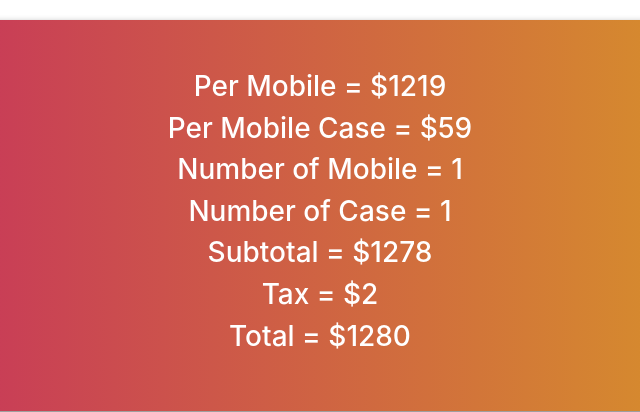
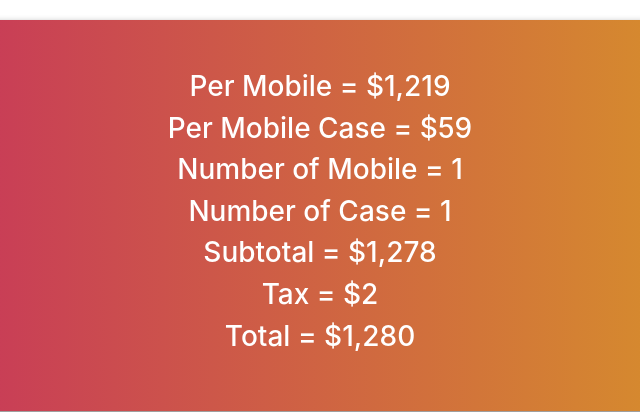
Before and after one commit to mmhk30313/shopping-cart, a plain HTML site: page index.html in a window 1280 px wide. Both pictures are taken after a click on the button "Check Out". Shown: the part 130-542 px from the top of the page, 320-960 px from the left. Drawn offline with nearby package versions, Linux system fonts and the light colour scheme.

Commit message:
Update index.html

```diff
--- a/index.html
+++ b/index.html
@@ -80,13 +80,13 @@
       </div>
    </section>
    <section id="second" class="container memo text-center">
-         <h3>Per Mobile = $1219</h3>
+         <h3>Per Mobile = $1,219</h3>
          <h3>Per Mobile Case = $59</h3>
          <h3>Number of Mobile = <span id="m1">1</span></h3>
          <h3>Number of Case = <span id="m2">1</span></h3>
-         <h3>Subtotal = $<span id="m3">1278</span></h3>
+         <h3>Subtotal = $<span id="m3">1,278</span></h3>
          <h3>Tax = $<span id="m4">2</span></h3>
-         <h3>Total = $<span id="m5">1280</span></h3>
+         <h3>Total = $<span id="m5">1,280</span></h3>
    </section>
    <section id="third" class="container">
       <div class="back text-right">
@@ -304,11 +304,11 @@
             let subTotal = parseInt(document.getElementById('sub-total').innerText);
             let tax = parseInt(document.getElementById('tax').innerText);
             let total = parseInt(document.getElementById('total').innerText);
-            document.getElementById('m1').innerText = m;
-            document.getElementById('m2').innerText = c;
-            document.getElementById('m3').innerText = subTotal;
-            document.getElementById('m4').innerText = tax;
-            document.getElementById('m5').innerText = total;
+            document.getElementById('m1').innerText = m.toLocaleString('en-IN');
+            document.getElementById('m2').innerText = c.toLocaleString('en-IN');
+            document.getElementById('m3').innerText = subTotal.toLocaleString('en-IN');
+            document.getElementById('m4').innerText = tax.toLocaleString('en-IN');
+            document.getElementById('m5').innerText = total.toLocaleString('en-IN');
             setValue();
             document.getElementById('first').style.display = 'none';
             document.getElementById('second').style.display = 'block';
```
